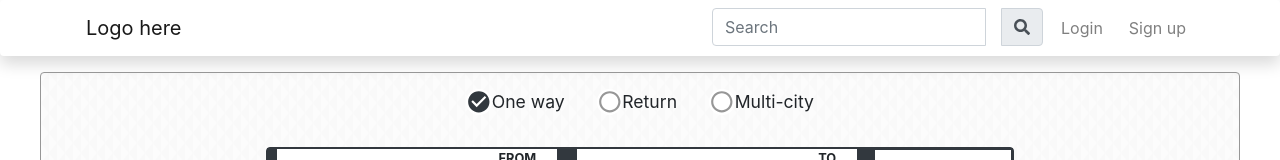
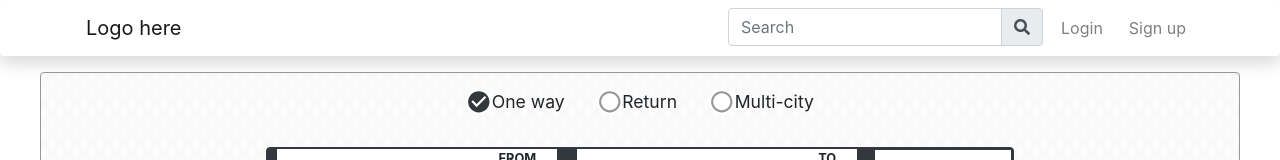
Before and after one commit to adirozaq8/flight-app, a React (Create React App) app in the folder client/: page / in a window 1280 px wide. Shown: the top 160 px of the page. Built offline with nearby package versions, Linux system fonts and the light colour scheme; no server answers.

Commit message:
update search bar styling

```diff
--- a/client/src/components/navbar/navbar.jsx
+++ b/client/src/components/navbar/navbar.jsx
@@ -1,7 +1,9 @@
 import React from "react";
 import { FontAwesomeIcon } from "@fortawesome/react-fontawesome";
 import { faSearch } from "@fortawesome/free-solid-svg-icons";
+
 import "./navbar.css";
+import classes from './navbar.module.css';
 
 class Navbar extends React.Component {
   //
@@ -69,7 +71,7 @@ function SearchBar(){
           aria-label="Search"
           aria-describedby="basic-addon1"
         />
-        <div className="input-group-append">
+        <div className={['input-group-append', classes.searchButton].join(' ')}>
           <div className="input-group-text" id="basic-addon1">
             <div className="MainFrame__fa-icon">
               <FontAwesomeIcon icon={faSearch} />
--- /dev/null
+++ b/client/src/components/navbar/navbar.module.css
@@ -0,0 +1,4 @@
+.searchButton {
+  padding-left: 0;
+  cursor: pointer;
+}
```
Also changed, not shown: 1 other file (tests, documents, lock files or other folders).
